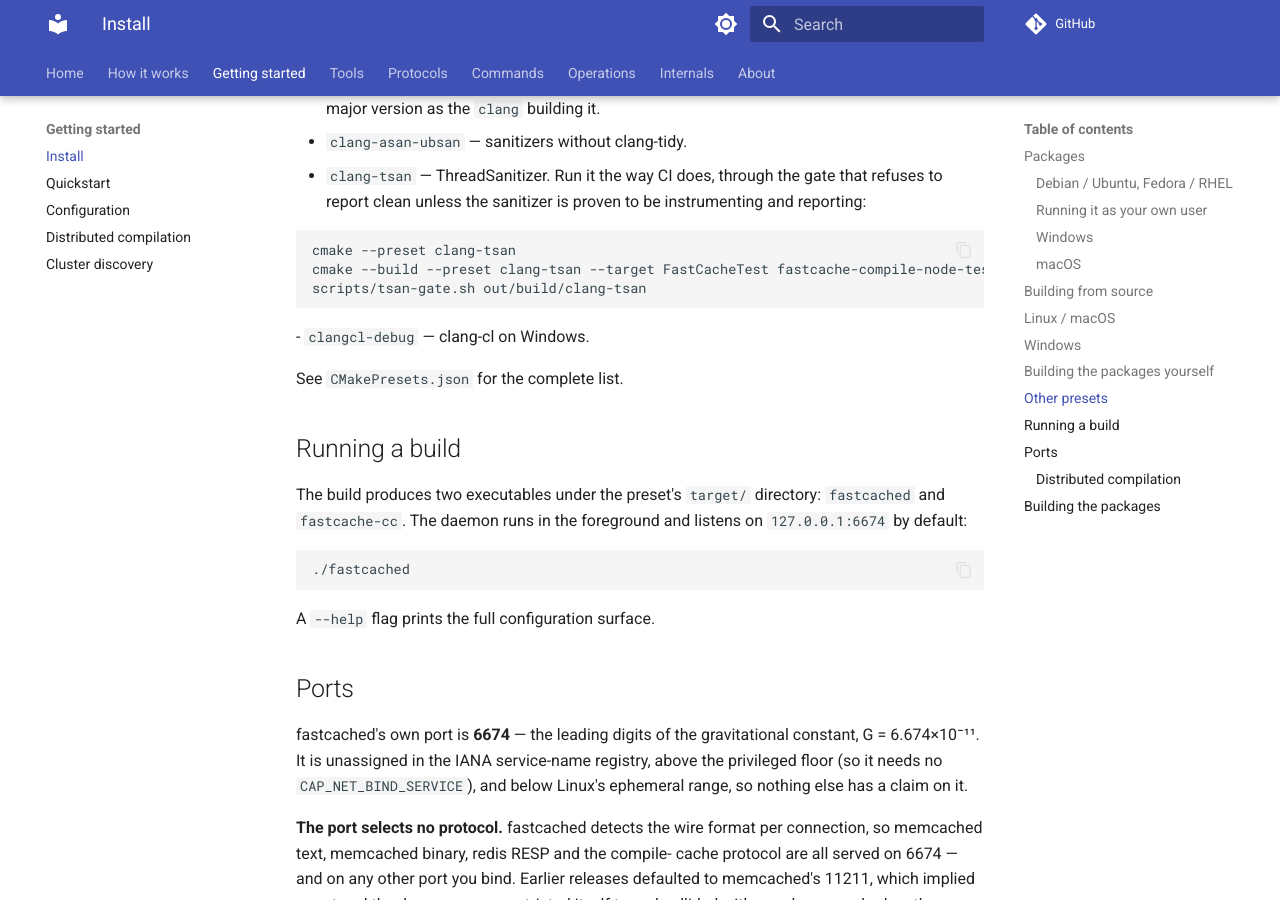
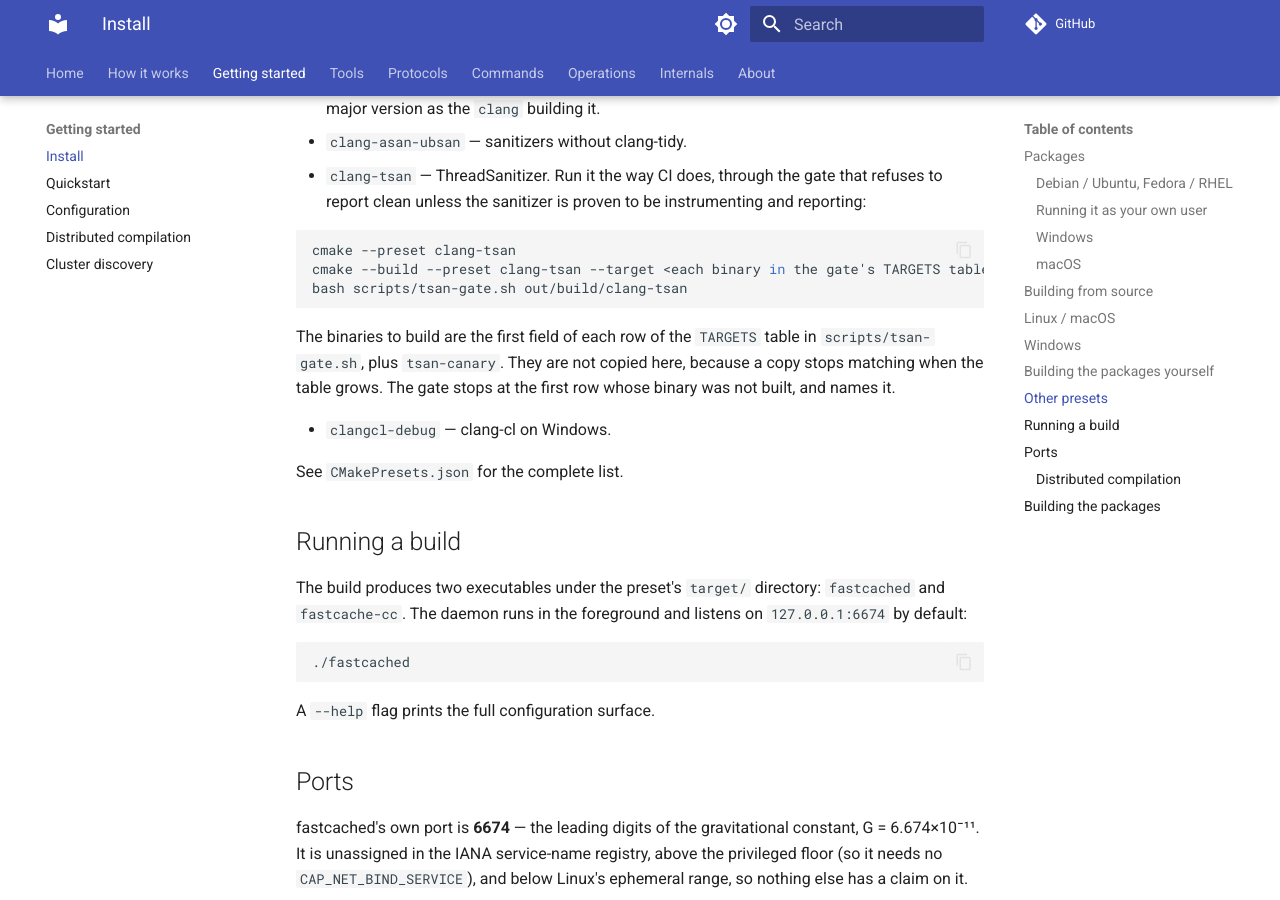
Before and after one commit to LASTRADA-Software/fastcached, an MkDocs documentation site: the page built from docs/getting-started/install.md, in a window 1280 px wide and 900 px high, scrolled down 5679 px. Built offline with MkDocs 1.6.1 and Material for MkDocs 9.7.7, drawn with Linux system fonts in a browser that asks for light colours; comment, search, counter and statistics services are not loaded.

Commit message:
docs: the TSan gate's build line points at its TARGETS table instead of copying it
The header of scripts/tsan-gate.sh showed how to run the gate locally with a
`--target` list naming FastCacheTest, fastcache-compile-node-tests and
tsan-canary. The TARGETS table below it has since gained fastcache-cc-tests
and fastcache-cli-tests, and AGENT.md and build.yml build all of them. A driver
that followed the comment built what it named, and the gate stopped at the
first missing binary with "not built".

The refusal was the right outcome. The fault is the copy: the list restated a
table the gate reads, so it was a second source of truth that nothing checked.
The header now says which binaries to build (the first field of each TARGETS
row, plus tsan-canary) and does not list them.
docs/getting-started/install.md carried the same three-target line and gets
the same treatment. Both now invoke the gate as `bash scripts/tsan-gate.sh`,
not by the bare path.

MEASURED: the "not built" refusal names the binary
(`${name}: not built (looked in ...)`, tsan-gate.sh AssertInstrumented), and
the gate checks the canary and then each row in table order before running
anything. No check parses either edited line: git grep over scripts, cmake,
src/tests and .github finds no reader.

Signed-off-by: Christian Parpart <christian@parpart.family>

````diff
--- a/docs/getting-started/install.md
+++ b/docs/getting-started/install.md
@@ -291,9 +291,15 @@ The repository includes presets for:
 
   ```sh
   cmake --preset clang-tsan
-  cmake --build --preset clang-tsan --target FastCacheTest fastcache-compile-node-tests tsan-canary
-  scripts/tsan-gate.sh out/build/clang-tsan
+  cmake --build --preset clang-tsan --target <each binary in the gate's TARGETS table> tsan-canary
+  bash scripts/tsan-gate.sh out/build/clang-tsan
   ```
+
+  The binaries to build are the first field of each row of the `TARGETS` table in
+  `scripts/tsan-gate.sh`, plus `tsan-canary`. They are not copied here, because a
+  copy stops matching when the table grows. The gate stops at the first row whose
+  binary was not built, and names it.
+
 - `clangcl-debug` — clang-cl on Windows.
 
 See `CMakePresets.json` for the complete list.
````
Also changed, not shown: 1 other file.
